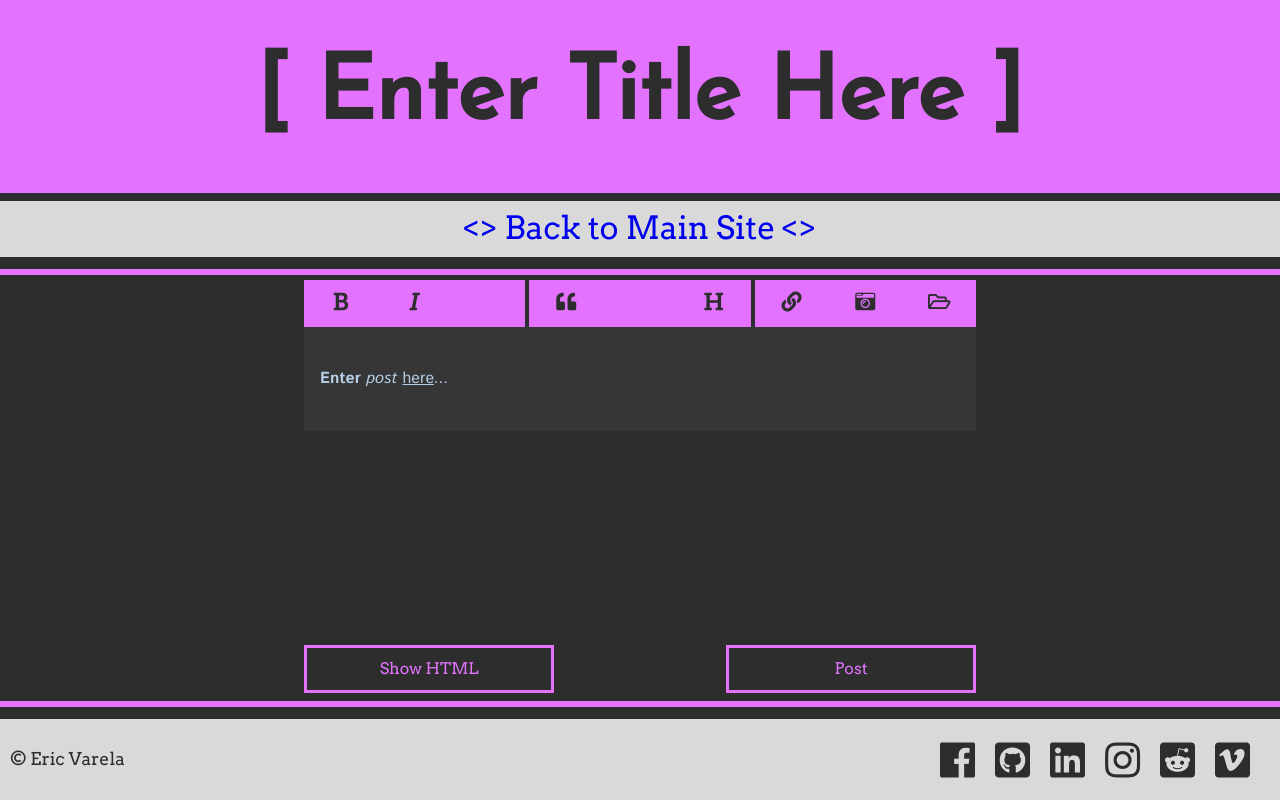
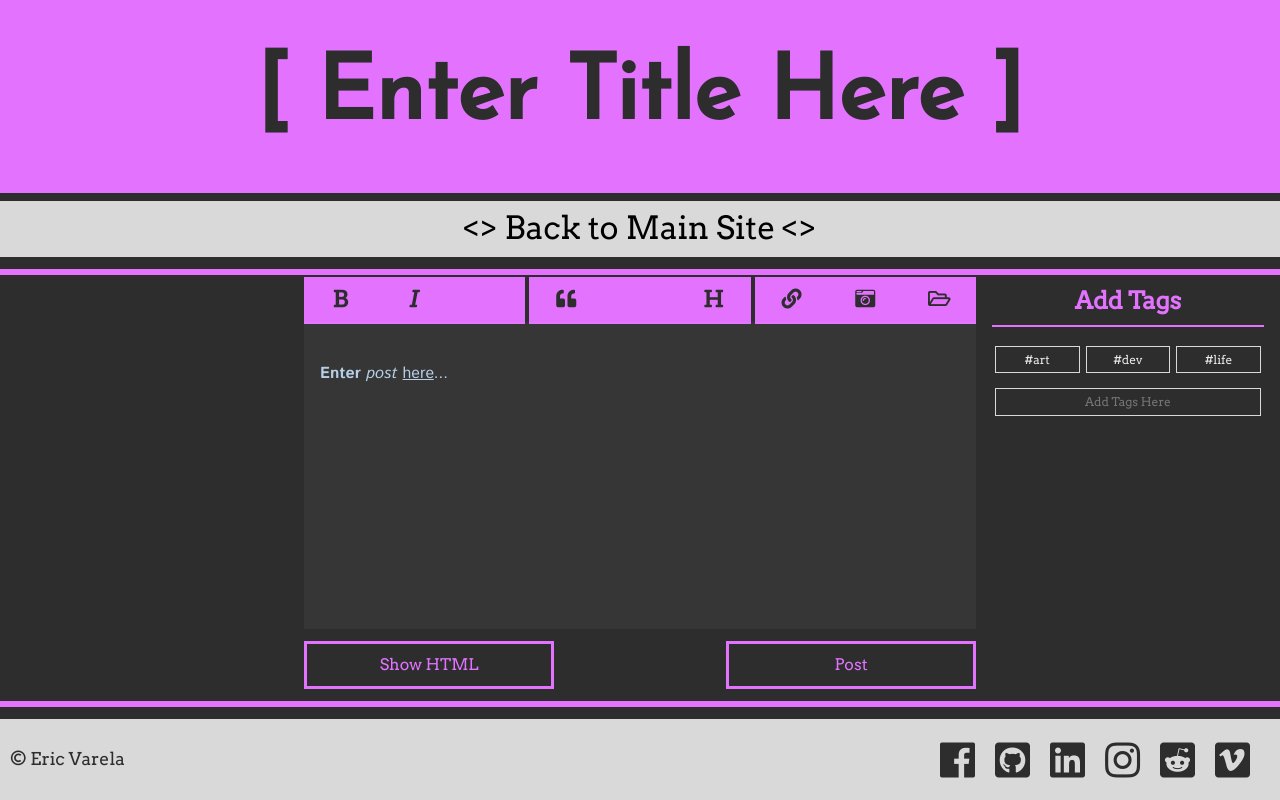
Before and after one commit to BabyMaybe/siliconunicorn, a Django app: page /new/ in a window 1280 px wide. Run offline with Django 3.2, Linux system fonts and the light colour scheme; the visitor is signed in with stand-in values (Sample User, id 1); some libraries are stand-ins or nearby versions.

Commit message:
Added Tags to Posts

```diff
--- a/siliconunicorn/blog/admin.py
+++ b/siliconunicorn/blog/admin.py
@@ -3,7 +3,7 @@ from django.contrib.auth import get_user_model
 from django.contrib.auth.admin import UserAdmin
 
 from .forms import UnicornUserCreationForm, UnicornUserChangeForm
-from .models import UnicornUser, Post, Comment
+from .models import UnicornUser, Post, Comment, Tag
 
 ###
 #Admin actions
@@ -40,3 +40,4 @@ class CommentAdmin(admin.ModelAdmin):
 admin.site.register(UnicornUser, UnicornUserAdmin)
 admin.site.register(Post, PostAdmin)
 admin.site.register(Comment, CommentAdmin)
+admin.site.register(Tag)
--- a/siliconunicorn/blog/forms.py
+++ b/siliconunicorn/blog/forms.py
@@ -30,10 +30,12 @@ class UnicornUserChangeForm(UserChangeForm):
         fields = ('username', 'email')
 
 
-class PostForm(ModelForm):
+class NewPostForm(ModelForm):
     class Meta:
         model = Post
         fields = ['title', 'content']
+
+
 
 
 class CommentForm(ModelForm):
--- a/siliconunicorn/blog/static/blog/css/new_post.css
+++ b/siliconunicorn/blog/static/blog/css/new_post.css
@@ -53,10 +53,11 @@ body {
 
 a {
   text-decoration: none;
+  color: inherit;
 }
 
 a:visited {
-  color: initial;
+  color: inherit;
 }
 
 html {
@@ -158,6 +159,11 @@ p {
   background-color: #e9e9e9;
 }
 
+.nav-disabled {
+  opacity: .5;
+  pointer-events: none;
+}
+
 #main {
   -ms-grid-row: 3;
   -ms-grid-column: 1;
@@ -200,6 +206,10 @@ p {
   margin-top: 1em;
   margin-bottom: .5em;
   max-width: 60rem;
+}
+
+.blog-title:hover {
+  color: #cdf9e8;
 }
 
 .blog-info {
@@ -278,6 +288,7 @@ p {
 
 .blog-tags-container {
   -ms-grid-row: 1;
+  -ms-grid-row-span: 3;
   -ms-grid-column: 3;
   grid-area: tags;
   display: -webkit-box;
@@ -329,6 +340,10 @@ p {
   cursor: pointer;
   -webkit-transition: .25s;
   transition: .25s;
+}
+
+.blog-tag:last-child {
+  margin-bottom: 1em;
 }
 
 .blog-tag:hover {
@@ -550,30 +565,13 @@ body {
 #main {
   border-top: solid #e373ff 6px;
   border-bottom: solid #e373ff 6px;
-  display: -webkit-box;
-  display: -ms-flexbox;
-  display: flex;
-  -webkit-box-pack: center;
-      -ms-flex-pack: center;
-          justify-content: center;
-  -webkit-box-align: center;
-      -ms-flex-align: center;
-          align-items: center;
-  padding: 0 2em;
-}
-
-#new-post-container {
-  display: -webkit-box;
-  display: -ms-flexbox;
-  display: flex;
-  -webkit-box-orient: vertical;
-  -webkit-box-direction: normal;
-      -ms-flex-direction: column;
-          flex-direction: column;
-  -webkit-box-pack: justify;
-      -ms-flex-pack: justify;
-          justify-content: space-between;
-  height: 100%;
+  display: -ms-grid;
+  display: grid;
+      grid-template-areas: ". controls tags" ". article tags" ". buttons tags";
+  -ms-grid-columns: 1fr 42em 1fr;
+      grid-template-columns: 1fr 42em 1fr;
+  -ms-grid-rows: 47px 1fr 72px;
+      grid-template-rows: 47px 1fr 72px;
 }
 
 #new-post-controls {
@@ -581,6 +579,9 @@ body {
   display: -ms-flexbox;
   display: flex;
   margin-top: 5px;
+  -ms-grid-row: 1;
+  -ms-grid-column: 2;
+  grid-area: controls;
 }
 
 .control-panel {
@@ -636,6 +637,10 @@ body {
       -ms-flex: 1;
           flex: 1;
   background-color: rgba(217, 217, 217, 0.05);
+  -ms-grid-row: 2;
+  -ms-grid-column: 2;
+  grid-area: article;
+  height: calc(100% - 2em);
 }
 
 .new-post-button {
@@ -646,8 +651,6 @@ body {
       -ms-grid-row-align: center;
       align-self: center;
   outline: none;
-  margin-bottom: 8px;
-  margin-top: 1em;
   font-family: "Arvo", serif;
 }
 
@@ -664,6 +667,9 @@ body {
   -webkit-box-pack: justify;
       -ms-flex-pack: justify;
           justify-content: space-between;
+  -ms-grid-row: 3;
+  -ms-grid-column: 2;
+  grid-area: buttons;
 }
 
 #footer {
@@ -677,4 +683,76 @@ h2 {
   color: #e373ff;
   margin-top: 0;
 }
+
+#tags-container {
+  -ms-grid-row: 1;
+  -ms-grid-row-span: 3;
+  -ms-grid-column: 3;
+  grid-area: tags;
+  height: 100%;
+  width: calc(100% - 2em);
+  margin-left: 0;
+  border: none;
+  font-family: "Arvo", serif;
+  padding: 1em;
+  display: -webkit-box;
+  display: -ms-flexbox;
+  display: flex;
+  -webkit-box-orient: vertical;
+  -webkit-box-direction: normal;
+      -ms-flex-direction: column;
+          flex-direction: column;
+  -webkit-box-align: center;
+      -ms-flex-align: center;
+          align-items: center;
+}
+
+#tags-container #tags-header {
+  width: 100%;
+  height: 47px;
+  margin-top: 3px;
+  -webkit-box-align: center;
+      -ms-flex-align: center;
+          align-items: center;
+  display: -webkit-box;
+  display: -ms-flexbox;
+  display: flex;
+  border-bottom: solid #e373ff 2px;
+}
+
+#tags-container #tags-header h2 {
+  color: #e373ff;
+  width: 100%;
+  text-align: center;
+  margin: 0;
+}
+
+#tags-container #tag-list {
+  -webkit-box-orient: horizontal;
+  -webkit-box-direction: normal;
+      -ms-flex-direction: row;
+          flex-direction: row;
+  -ms-flex-wrap: wrap;
+      flex-wrap: wrap;
+  margin-top: 1em;
+}
+
+#tags-container #tag-list .blog-tag {
+  -webkit-box-flex: 1;
+      -ms-flex: 1;
+          flex: 1;
+}
+
+#tags-container #tag-list .blog-tag:hover {
+  background-color: #e373ff;
+}
+
+#tags-container #tag-list #new-tag {
+  background-color: #2d2d2d;
+  color: #d9d9d9;
+  cursor: auto;
+  -ms-flex-preferred-size: 100%;
+      flex-basis: 100%;
+  margin-top: 1em;
+}
 /*# sourceMappingURL=new_post.css.map */
--- a/siliconunicorn/blog/static/blog/css/new_post.scss
+++ b/siliconunicorn/blog/static/blog/css/new_post.scss
@@ -38,23 +38,32 @@ body {
 #main {
     border-top: solid $post-color 6px;
     border-bottom: solid $post-color 6px;
-    display: flex;
-    justify-content: center;
-    align-items: center;
-    padding: 0 2em;
+    // display: flex;
+    // justify-content: center;
+    // align-items: center;
+    // padding: 0 2em;
+
+    display: grid;
+    grid-template-areas: ". controls tags"
+                        ". article tags"
+                        ". buttons tags";
+    grid-template-columns: 1fr 42em 1fr;
+    grid-template-rows: 47px 1fr 72px;
+
 }
 
-#new-post-container {
-    display: flex;
-    flex-direction: column;
-    justify-content: space-between;
-    height: 100%;
-}
+// #new-post-container {
+//     display: flex;
+//     flex-direction: column;
+//     justify-content: space-between;
+//     height: 100%;
+// }
 
 
 #new-post-controls {
     display: flex;
     margin-top: 5px;
+    grid-area: controls;
 }
 
 .control-panel {
@@ -97,6 +106,8 @@ body {
     outline: none;
     flex: 1;
     background-color: rgba($grey,.05);
+    grid-area: article;
+    height: calc(100% - 2em);
 }
 
 .new-post-button {
@@ -105,8 +116,8 @@ body {
     border-color: $post-color;
     align-self: center;
     outline: none;
-    margin-bottom: 8px;
-    margin-top: 1em;
+    // margin-bottom: 8px;
+    // margin-top: 1em;
     font-family: $arvo;
 }
 
@@ -124,6 +135,7 @@ body {
 #post-buttons {
     display: flex;
     justify-content: space-between;
+    grid-area: buttons;
 }
 
 #footer {
@@ -137,3 +149,65 @@ h2 {
     color: $post-color;
     margin-top: 0;
 }
+
+#tags-container {
+    grid-area: tags;
+    height: 100%;
+    width: calc(100% - 2em);
+    margin-left: 0;
+    border: none;
+    font-family: $arvo;
+    padding: 1em;
+    display: flex;
+    flex-direction: column;
+    align-items: center;
+
+    #tags-header {
+        // background-color: $post-color;
+        width: 100%;
+        height: 47px;
+        margin-top: 3px;
+        align-items: center;
+        display: flex;
+        border-bottom: solid $post-color 2px;
+
+        h2 {
+            color: $post-color;
+            width: 100%;
+            text-align: center;
+            margin: 0;
+        }
+    }
+
+    // #tags-input{
+    //     width: 100%;
+    //     display: flex;
+    //     justify-content: center;
+    //     align-items: center;
+
+    // }
+
+    #tag-list {
+        flex-direction: row;
+        flex-wrap: wrap;
+        // width: 100%;
+        // flex: 1;
+        margin-top: 1em;
+
+        .blog-tag {
+            flex: 1;
+        }
+
+        .blog-tag:hover{
+            background-color: $post-color;
+        }
+
+        #new-tag {
+            background-color: $black;
+            color: $grey;
+            cursor: auto;
+            flex-basis: 100%;
+            margin-top: 1em;
+        }
+    }
+}
--- a/siliconunicorn/blog/static/blog/js/text-editor.js
+++ b/siliconunicorn/blog/static/blog/js/text-editor.js
@@ -9,6 +9,8 @@ btn.addEventListener('click', function(e) {
 
     hiddenForm.title.value = title;
     hiddenForm.content.value = content;
+    hiddenForm.tags.value = currentTags.toString();
+    console.table(hiddenForm.children, ['index','value']);
     hiddenForm.submit()
 });
 
--- a/siliconunicorn/blog/templates/blog/new_post.html
+++ b/siliconunicorn/blog/templates/blog/new_post.html
@@ -11,9 +11,8 @@
     </a>
 </nav>
 {% endblock top_nav %} {% block main %}
-<div id="new-post-container">
-    <form name="compiledForm" id="compiledForm" method="POST">
-    {% csrf_token %}
+{% comment %} <div id="new-post-container"> {% endcomment %}
+
     <div id="new-post-controls">
         <div class="control-panel">
             <div class="control-panel-item" id="bold-btn" onclick="formatDoc('bold');">
@@ -49,20 +48,41 @@
             </div>
         </div>
     </div>
+
     <article id="new-post" class="blog-content" contenteditable="true"><p><b>Enter</b> <i>post</i> <u>here</u>...</p></article>
-    <input type="hidden" name="title" required>
-    <input type="hidden" name="content" required>
-</form>
 
     <div id="post-buttons">
         <button class="new-post-button" id="htmlToggle" onclick="toggleDocMode();">Show HTML</button>
         <button class="new-post-button" value="Post" id="new-post-submit">Post</button>
     </div>
 
+    <form name="compiledForm" id="compiledForm" method="POST">
+        {% csrf_token %}
+        <input type="hidden" name="title" required>
+        <input type="hidden" name="content" required>
+        <input type="hidden" name="tags" required>
+    </form>
+
+{% comment %} </div> {% endcomment %}
+
+<div id="tags-container" class="blog-tags-container">
+    <div id="tags-header">
+        <h2>Add Tags</h2>
+    </div>
+
+    <ul id="tag-list">
+        <li class="blog-tag">#art</li>
+        <li class="blog-tag">#dev</li>
+        <li class="blog-tag">#life</li>
+
+        <input type="text" id="new-tag" placeholder="Add Tags Here" class="blog-tag blog-tag-input">
+    </ul>
 
 </div>
 
 {% endblock main %}
 
 {% block scripts %}
-<script src="{% static 'blog/js/text-editor.js' %}"></script> {% endblock scripts %}
+<script src="{% static 'blog/js/text-editor.js' %}"></script>
+<script src="{% static 'blog/js/tag-list.js' %}"></script>
+{% endblock scripts %}
--- a/siliconunicorn/blog/views.py
+++ b/siliconunicorn/blog/views.py
@@ -8,8 +8,8 @@ from django.template import loader
 
 from django.utils.text import slugify
 
-from .forms import UnicornUserCreationForm, PostForm
-from .models import Post, UnicornUser
+from .forms import UnicornUserCreationForm, NewPostForm
+from .models import Post, UnicornUser, Tag
 # Create your views here.
 import datetime
 
@@ -37,7 +37,7 @@ class SignUp(CreateView):
 class NewPost(CreateView):
     model = Post
     fields = ['title', 'content']
-    exclude = ['author']
+    # exclude = ['author','tags']
 
     success_url = reverse_lazy('home')
     template_name = 'blog/new_post.html'
@@ -51,6 +51,19 @@ class NewPost(CreateView):
         post = form.save(commit=False)
         post.author = UnicornUser.objects.get(username=self.request.user)
 
+        # create list of tags from request and remove empty strings
+        tags = self.request.POST.get('tags').replace('#','').split(',')
+        tags = list(filter(None, tags))
+
+        for tag in tags:
+            if Tag.objects.filter(name=tag).exists():
+                pass
+            else:
+                new_tag = Tag(name=tag)
+                new_tag.save()
+        all_tags = Tag.objects.filter(name__in=tags)
+        print(all_tags)
+
         timestamp = datetime.datetime.now()
 
         slug = slugify(post.title)
@@ -63,7 +76,9 @@ class NewPost(CreateView):
 
         post.slug = slug
         post.date_published = timestamp
+        post.save()
 
+        post.tags.set(all_tags)
         post.save()
 
         return HttpResponseRedirect('/')
@@ -74,6 +89,14 @@ class MostRecentEntriesList(ListView):
     template_name = 'blog/home.html'
     paginate_by = 5
 
+    # def get_context_data(self, **kwargs):
+    #     print('getting context data')
+    #     context = super().get_context_data(**kwargs)
+    #     context["tags"] = self.get_object.tags.all().order_by('name')
+    #     print(context)
+    #     print(context["tags"])
+    #     return context
+
 class PostDetail(DetailView):
     model = Post
     template_name='blog/post.html'
```
Also changed, not shown: siliconunicorn/blog/models.py (+18 -1 lines), siliconunicorn/blog/static/blog/css/login.css (+15 -1 lines), siliconunicorn/blog/static/blog/css/signup.css (+16 -1 lines), siliconunicorn/blog/static/blog/js/tag-list.js (added, +49 -0 lines), siliconunicorn/blog/templates/blog/home.html (+6 -2 lines), siliconunicorn/blog/migrations/0003_auto_20180821_2337.py (added), 3 other files.
